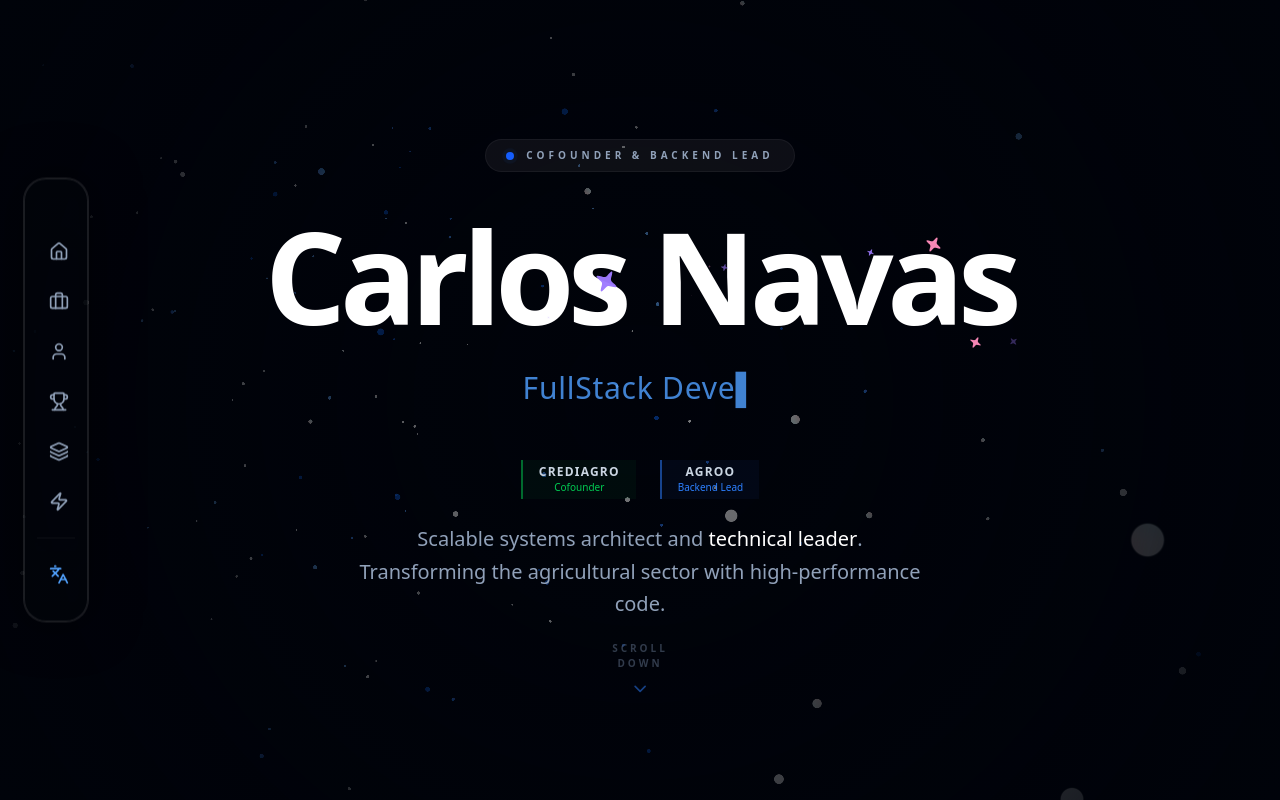
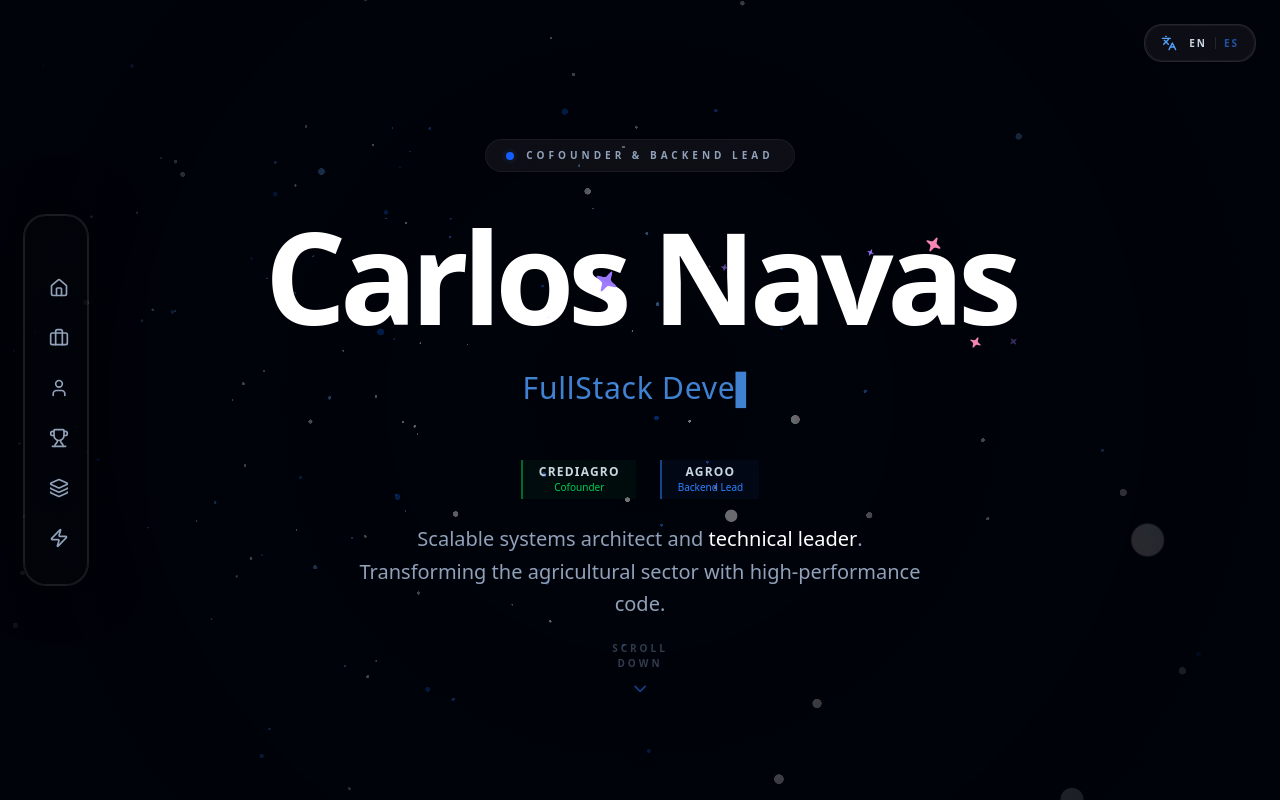
Before and after one commit to CalitoTech/my-portfolio, a React (Vite) app: page / in a window 1280 px wide. Built offline with nearby package versions, Linux system fonts and the light colour scheme.

Commit message:
feat: add LanguageSwitcher component for improved language selection and accessibility

```diff
--- a/src/App.tsx
+++ b/src/App.tsx
@@ -6,11 +6,13 @@ import Recognitions from "./components/sections/Recognitions";
 import Services from "./components/sections/Services";
 import Contact from "./components/sections/Contact";
 import ContactDock from "./components/ContactDock";
+import LanguageSwitcher from "./components/LanguageSwitcher";
 import ParticlesBackground from "./components/backgrounds/ParticlesBackground";
 
 function App() {
   return (
     <main className="relative w-full bg-[#00030a] overflow-x-hidden md:h-screen md:overflow-y-auto md:snap-y md:snap-mandatory md:scroll-smooth">
+      <LanguageSwitcher />
       <ParticlesBackground />
 
       <section id="home" className="relative min-h-screen md:h-screen w-full flex items-start md:items-center justify-center md:snap-start z-10 pt-20 md:py-16">
--- a/src/components/ContactDock.tsx
+++ b/src/components/ContactDock.tsx
@@ -7,7 +7,6 @@ import {
   Zap,
   Layers,
   Trophy,
-  Languages
 } from "lucide-react";
 import { cn } from "@/lib/utils";
 import { useTranslation } from "react-i18next";
@@ -18,14 +17,8 @@ import { useTranslation } from "react-i18next";
  * and a sleek floating dock for mobile.
  */
 const ContactDock = () => {
-  const { t, i18n } = useTranslation();
+  const { t } = useTranslation();
   const [isHovered, setIsHovered] = useState(false);
-
-  const toggleLanguage = () => {
-    const currentLang = i18n.resolvedLanguage || i18n.language;
-    const newLang = currentLang?.startsWith('es') ? 'en' : 'es';
-    i18n.changeLanguage(newLang);
-  };
 
   const navItems = [
     { id: "home", title: t("contact.nav.home"), icon: <Home className="w-5 h-5" />, href: "#home" },
@@ -83,29 +76,6 @@ const ContactDock = () => {
                 </AnimatePresence>
               </a>
             ))}
-
-            {/* Language Switcher Button (Desktop) */}
-            <hr className="my-2 border-white/5" />
-            <button
-              onClick={toggleLanguage}
-              className="flex items-center gap-4 p-3 rounded-2xl transition-all duration-300 group relative text-blue-400 hover:text-blue-300 hover:bg-blue-500/10 cursor-pointer"
-            >
-              <div className="flex-shrink-0 transition-transform duration-300 group-hover:scale-110">
-                <Languages className="w-5 h-5" />
-              </div>
-              <AnimatePresence>
-                {isHovered && (
-                  <motion.span
-                    initial={{ opacity: 0, x: -10 }}
-                    animate={{ opacity: 1, x: 0 }}
-                    exit={{ opacity: 0, x: -10 }}
-                    className="text-[10px] font-black uppercase tracking-[0.15em] whitespace-nowrap"
-                  >
-                    {(i18n.resolvedLanguage || i18n.language)?.startsWith('es') ? 'English' : 'Español'}
-                  </motion.span>
-                )}
-              </AnimatePresence>
-            </button>
           </div>
         </motion.div>
       </div>
@@ -128,13 +98,6 @@ const ContactDock = () => {
               </div>
             </a>
           ))}
-          <div className="w-[1px] h-6 bg-white/10 mx-1" />
-          <button
-            onClick={toggleLanguage}
-            className="flex items-center justify-center p-3 rounded-full text-blue-400 hover:text-blue-300 transition-all active:scale-90 cursor-pointer"
-          >
-            <Languages className="w-5 h-5" />
-          </button>
         </motion.div>
       </div>
     </div>
--- /dev/null
+++ b/src/components/LanguageSwitcher.tsx
@@ -0,0 +1,80 @@
+import { motion, AnimatePresence } from "motion/react";
+import { Languages } from "lucide-react";
+import { useTranslation } from "react-i18next";
+import { useState, useEffect } from "react";
+
+/**
+ * Premium Language Switcher
+ * Placed at the top-right of the screen for global accessibility.
+ */
+const LanguageSwitcher = () => {
+    const { i18n } = useTranslation();
+    const [scrolled, setScrolled] = useState(false);
+
+    // Track scroll to change appearance
+    useEffect(() => {
+        const handleScroll = () => setScrolled(window.scrollY > 50);
+        window.addEventListener("scroll", handleScroll);
+        return () => window.removeEventListener("scroll", handleScroll);
+    }, []);
+
+    const toggleLanguage = () => {
+        const currentLang = i18n.resolvedLanguage || i18n.language;
+        const newLang = currentLang?.startsWith('es') ? 'en' : 'es';
+        i18n.changeLanguage(newLang);
+    };
+
+    const isSpanish = (i18n.resolvedLanguage || i18n.language)?.startsWith('es');
+
+    return (
+        <motion.div
+            initial={{ opacity: 0, y: -20 }}
+            animate={{ opacity: 1, y: 0 }}
+            className="fixed top-6 right-6 z-[100]"
+        >
+            <button
+                onClick={toggleLanguage}
+                className={`
+                    group relative flex items-center gap-3 px-4 py-2.5 rounded-2xl
+                    border border-white/10 backdrop-blur-xl transition-all duration-500
+                    hover:border-blue-500/30 hover:shadow-[0_0_20px_rgba(59,130,246,0.15)]
+                    ${scrolled ? 'bg-[#03060b]/80 shadow-2xl' : 'bg-white/5'}
+                    cursor-pointer overflow-hidden
+                `}
+            >
+                {/* Background Glow Effect */}
+                <div className="absolute inset-0 bg-gradient-to-tr from-blue-500/0 via-blue-500/5 to-purple-500/0 opacity-0 group-hover:opacity-100 transition-opacity duration-700" />
+
+                <div className="relative flex items-center justify-center">
+                    <Languages className="w-4 h-4 text-blue-400 group-hover:rotate-[360deg] transition-transform duration-700 ease-in-out" />
+                </div>
+
+                <div className="relative flex items-center gap-2 overflow-hidden">
+                    <AnimatePresence mode="wait">
+                        <motion.span
+                            key={isSpanish ? 'es' : 'en'}
+                            initial={{ y: 20, opacity: 0 }}
+                            animate={{ y: 0, opacity: 1 }}
+                            exit={{ y: -20, opacity: 0 }}
+                            transition={{ duration: 0.3, ease: "circOut" }}
+                            className="text-[10px] font-black uppercase tracking-[0.2em] text-slate-300 group-hover:text-white"
+                        >
+                            {isSpanish ? 'ES' : 'EN'}
+                        </motion.span>
+                    </AnimatePresence>
+
+                    <div className="h-3 w-[1px] bg-white/10" />
+
+                    <span className="text-[10px] font-black uppercase tracking-[0.2em] text-blue-500/60 group-hover:text-blue-400 transition-colors">
+                        {isSpanish ? 'EN' : 'ES'}
+                    </span>
+                </div>
+
+                {/* Interaction Ring */}
+                <div className="absolute inset-0 rounded-2xl ring-1 ring-inset ring-white/5 group-hover:ring-blue-500/20 transition-all duration-500" />
+            </button>
+        </motion.div>
+    );
+};
+
+export default LanguageSwitcher;
```
